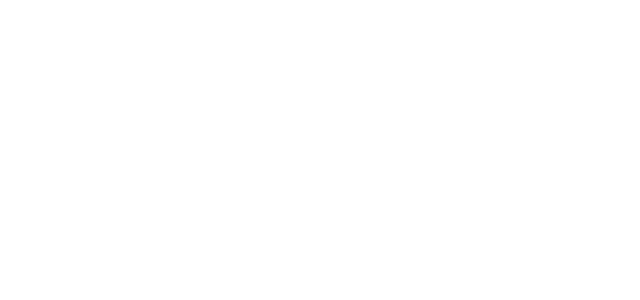
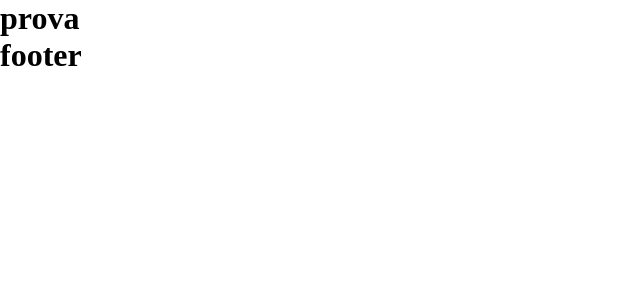
Before and after one commit to Stefano-Para/proj-html-vuejs, a Vue app: page / in a window 1280 px wide. Shown: the top 300 px of the page, without its empty margins (0-640 px from the left). Built offline with nearby package versions, Linux system fonts and the light colour scheme.

Commit message:
head + foot run serve

```diff
--- a/src/components/Footer.vue
+++ b/src/components/Footer.vue
@@ -1,5 +1,5 @@
 <template>
-
+<h1>footer</h1>
 </template>
 
 <script>
--- a/src/components/Header.vue
+++ b/src/components/Header.vue
@@ -1,5 +1,5 @@
 <template>
-
+  <h1>prova</h1>
 </template>
 
 <script>
```
